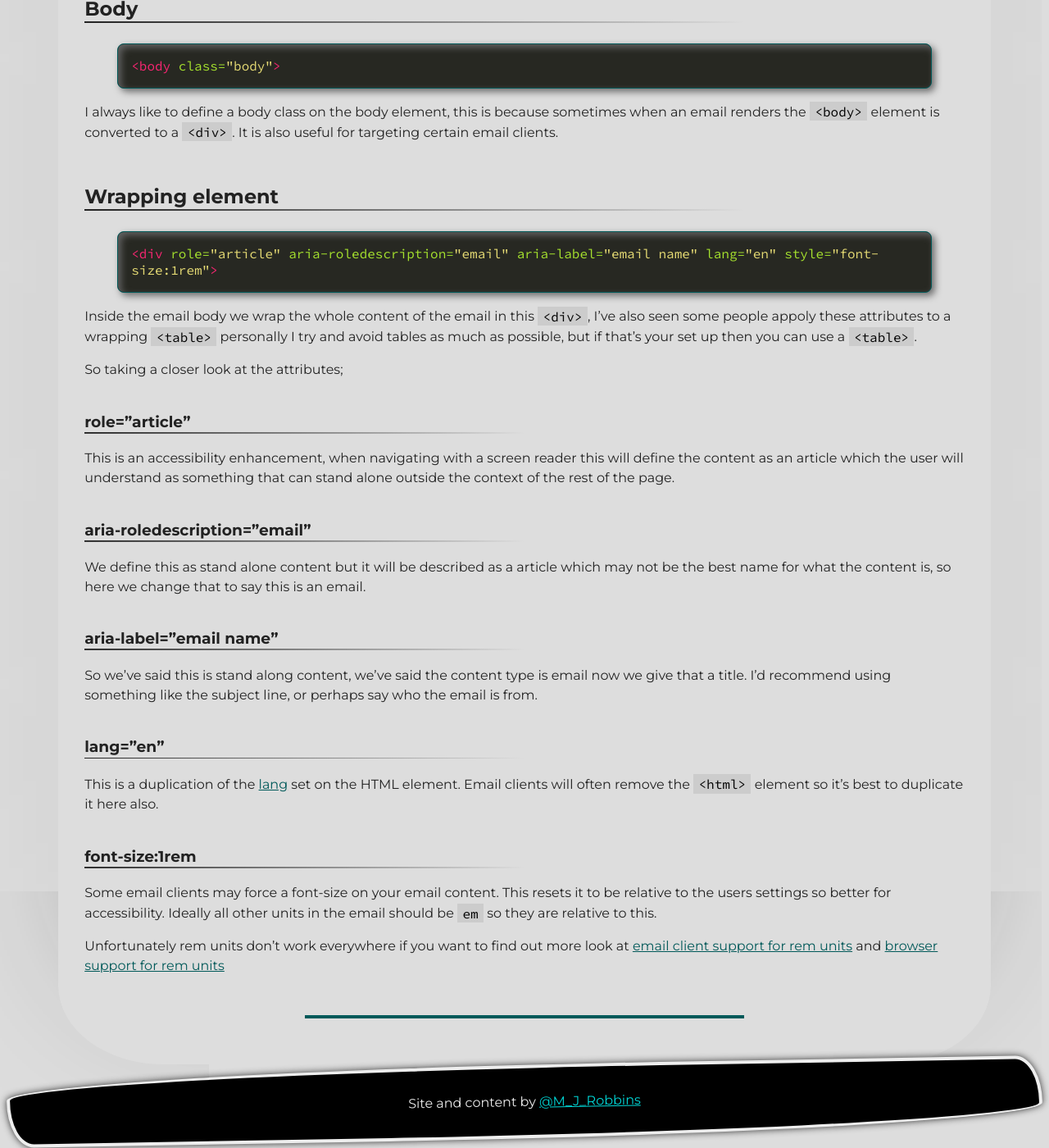
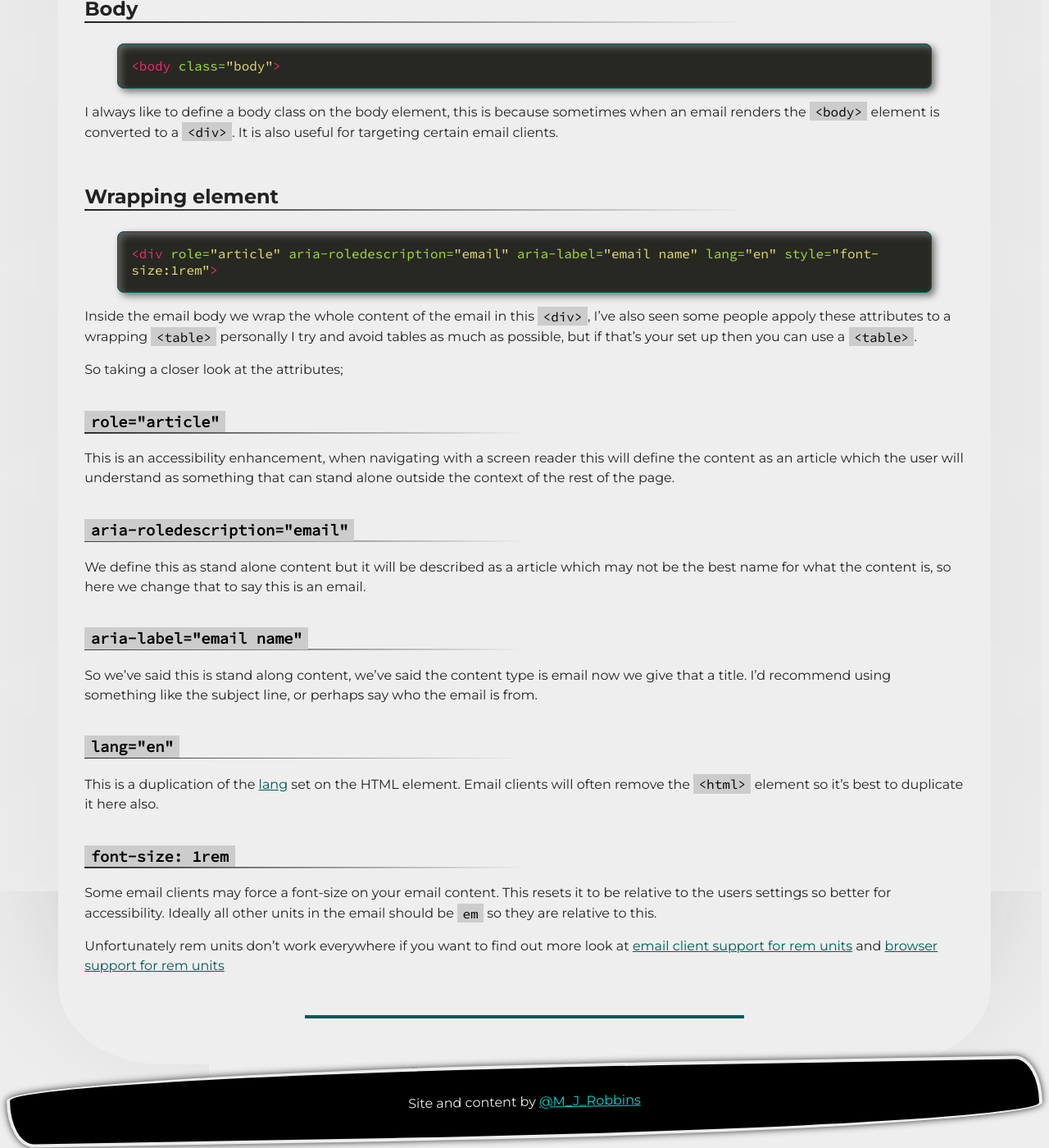
Before and after one commit to M-J-Robbins/good-email-code, a Jekyll site: the page built from email-code/template.md, in a window 1280 px wide and 1400 px high, scrolled down 5264 px. Shown: the whole window at 82% size. Built offline with Jekyll 4.4.1, drawn with Linux system fonts in a browser that asks for light colours; our own code applies the rules of GitHub Pages for plain Markdown files; a script that is not in the unit is left out.

Commit message:
code headings

```diff
--- a/assets/css/style.css
+++ b/assets/css/style.css
@@ -7,7 +7,7 @@
 /* - - - - - - - - - */
 
 html{
-  --bg-color: #ddd;
+  --bg-color: #eee;
   --fg-color: #222;
   --highlight: #005959;
   background: var(--bg-color, #eee);
--- a/email-code/template.md
+++ b/email-code/template.md
@@ -178,19 +178,19 @@ I always like to define a body class on the body element, this is because someti
 Inside the email body we wrap the whole content of the email in this `<div>`, I've also seen some people appoly these attributes to a wrapping `<table>` personally I try and avoid tables as much as possible, but if that's your set up then you can use a `<table>`.
 
 So taking a closer look at the attributes;
-### role="article"
+### `role="article"`
 This is an accessibility enhancement, when navigating with a screen reader this will define the content as an article which the user will understand as something that can stand alone outside the context of the rest of the page.
 
-### aria-roledescription="email"
+### `aria-roledescription="email"`
 We define this as stand alone content but it will be described as a article which may not be the best name for what the content is, so here we change that to say this is an email.
 
-### aria-label="email name"
+### `aria-label="email name"`
 So we've said this is stand along content, we've said the content type is email now we give that a title.  I'd recommend using something like the subject line, or perhaps say who the email is from.
 
-### lang="en"
+### `lang="en"`
 This is a duplication of the [lang](#lang) set on the HTML element.  Email clients will often remove the `<html>` element so it's best to duplicate it here also.
 
-### font-size:1rem
+### `font-size: 1rem`
 Some email clients may force a font-size on your email content. This resets it to be relative to the users settings so better for accessibility.  Ideally all other units in the email should be `em` so they are relative to this.
 
 Unfortunately rem units don't work everywhere if you want to find out more look at [email client support for rem units](https://www.caniemail.com/features/css-unit-rem/) and [browser support for rem units](https://caniuse.com/#feat=rem)
```
